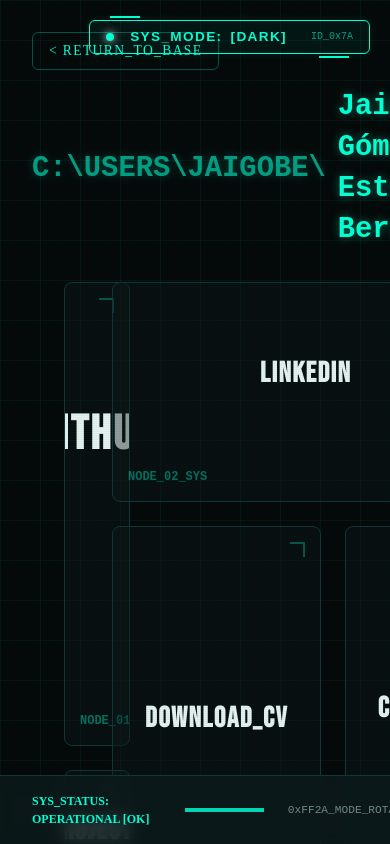
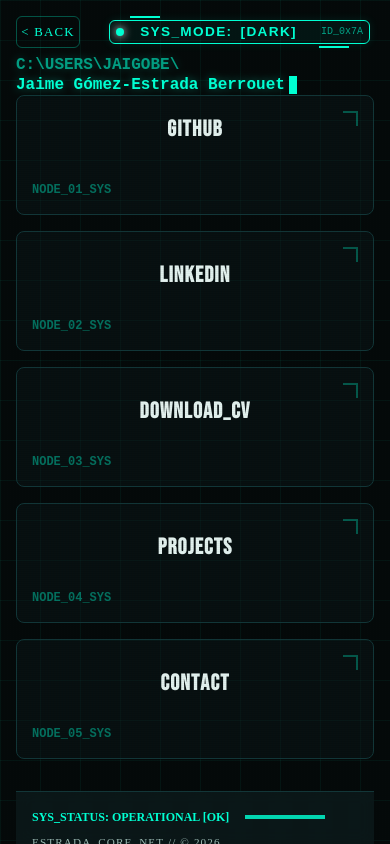
Before and after one commit to Jaime-GEB/Portfolio, a React (Vite) app: page /Portfolio/menu in a window 390 px wide. Built offline with nearby package versions, Linux system fonts and the light colour scheme; a web font is replaced by a local one.

Commit message:
enhancement: fully responsive

```diff
--- a/src/Router.tsx
+++ b/src/Router.tsx
@@ -9,7 +9,7 @@ const AppRouter = () => {
     return (
         <BrowserRouter basename="/Portfolio">
             <Routes>
-                <Route path="/Portfolio" element={<MainPage />} />
+                <Route path="/" element={<MainPage />} />
                 <Route path="/menu" element={<Menu />} />
             </Routes>
         </BrowserRouter>
--- a/src/components/main/ThemeSwitch.tsx
+++ b/src/components/main/ThemeSwitch.tsx
@@ -37,7 +37,7 @@ const ThemeToggle = () => {
                 display: "flex",
                 alignItems: "center",
                 gap: 2,
-                padding: "8px 16px",
+                padding: { xs: "3px 6px", sm: "8px 16px" },
                 border: "1px solid",
                 borderColor: "primary.main",
                 borderRadius: "6px",
--- a/src/modules/Menu/MenuContent.tsx
+++ b/src/modules/Menu/MenuContent.tsx
@@ -41,12 +41,13 @@ const MenuContent = () => {
             sx={{
                 position: 'relative',
                 width: '100%',
-                height: '100vh',
+                minHeight: '100vh',
                 backgroundColor: 'background.default',
-                p: 4,
+                p: { xs: 2, md: 4 },
                 display: 'flex',
                 flexDirection: 'column',
-                overflow: 'hidden',
+                overflowX: 'hidden',
+                overflowY: 'auto',
                 // Fondo con rejilla dinámico según el tema
                 backgroundImage: `
                     linear-gradient(${alpha(isDark ? theme.palette.primary.main : theme.palette.divider, 0.05)} 1px, transparent 1px),
@@ -78,11 +79,12 @@ const MenuContent = () => {
                         alignSelf: 'flex-start',
                         color: 'primary.main',
                         fontFamily: 'Doto',
-                        fontSize: '0.85rem',
+                        fontSize: { xs: '0.8rem', sm: '0.85rem' },
                         letterSpacing: '0.1em',
                         border: '1px solid',
                         borderColor: alpha(theme.palette.primary.main, 0.3),
-                        px: 2,
+                        px: { xs: 0.5, sm: 2 },
+                        py: { xs: 0.5, sm: 1 },
                         '&:hover': {
                             borderColor: 'primary.main',
                             backgroundColor: alpha(theme.palette.primary.main, 0.05),
@@ -90,28 +92,31 @@ const MenuContent = () => {
                         }
                     }}
                 >
-                    {"< RETURN_TO_BASE"}
+                    <Box component="span" sx={{ display: { xs: 'none', sm: 'inline' } }}>{"< RETURN_TO_BASE"}</Box>
+                    <Box component="span" sx={{ display: { xs: 'inline', sm: 'none' } }}>{"< BACK"}</Box>
                 </Button>
 
-                <Box sx={{ alignSelf: 'flex-start', mt: 1 }}>
+                <Box sx={{ alignSelf: 'flex-start', mt: { xs: 0, md: 1 }, width: '100%' }}>
                     <Typography
                         variant="body2"
                         sx={{
                             fontFamily: 'monospace',
                             color: 'primary.main',
-                            fontSize: '1.8rem',
+                            fontSize: { xs: '1rem', sm: '1.43rem', md: '1.8rem' },
                             display: 'flex',
                             alignItems: 'center',
+                            flexWrap: 'wrap',
                             fontWeight: 'bold',
-                            textShadow: isDark ? `0 0 10px ${alpha(theme.palette.primary.main, 0.4)}` : 'none'
+                            textShadow: isDark ? `0 0 10px ${alpha(theme.palette.primary.main, 0.4)}` : 'none',
+                            lineHeight: 1.2
                         }}
                     >
-                        <span style={{ marginRight: '12px', opacity: 0.6 }}>C:\USERS\JAIGOBE\</span>
-                        {displayText}
+                        <Box component="span" sx={{ opacity: 0.6, mr: 1 }}>C:\USERS\JAIGOBE\</Box>
+                        <Box component="span">{displayText}</Box>
                         <span style={{
                             display: 'inline-block',
-                            width: '10px',
-                            height: '1.2em',
+                            width: '8px',
+                            height: '1.1em',
                             backgroundColor: 'currentColor',
                             marginLeft: '4px',
                             opacity: showCursor ? 1 : 0
@@ -143,12 +148,13 @@ const MenuContent = () => {
             {/* Redesigned Footer System Status Bar */}
             <Box
                 sx={{
-                    position: 'absolute',
+                    position: { xs: 'relative', md: 'absolute' },
                     bottom: 0,
                     left: 0,
                     right: 0,
                     p: 2,
-                    px: 4,
+                    px: { xs: 2, md: 4 },
+                    mt: { xs: 4, md: 0 },
                     zIndex: 3,
                     display: 'flex',
                     flexDirection: 'column',
@@ -159,12 +165,18 @@ const MenuContent = () => {
                     backdropFilter: 'blur(8px)'
                 }}
             >
-                <Box sx={{ display: 'flex', justifyContent: 'space-between', alignItems: 'center' }}>
-                    <Box sx={{ display: 'flex', alignItems: 'center', gap: 3 }}>
+                <Box sx={{
+                    display: 'flex',
+                    flexDirection: { xs: 'column', sm: 'row' },
+                    justifyContent: 'space-between',
+                    alignItems: { xs: 'flex-start', sm: 'center' },
+                    gap: { xs: 1, sm: 0 }
+                }}>
+                    <Box sx={{ display: 'flex', alignItems: 'center', gap: { xs: 2, md: 3 }, flexWrap: 'wrap' }}>
                         <Typography sx={{ fontFamily: 'Datatype', fontSize: '0.75rem', color: 'primary.main', fontWeight: 'bold' }}>
                             SYS_STATUS: OPERATIONAL [OK]
                         </Typography>
-                        <Box sx={{ width: 120 }}>
+                        <Box sx={{ width: { xs: 80, sm: 120 } }}>
                             <LinearProgress
                                 variant="determinate"
                                 value={100}
@@ -176,7 +188,13 @@ const MenuContent = () => {
                                 }}
                             />
                         </Box>
-                        <Typography sx={{ fontFamily: 'monospace', fontSize: '0.7rem', color: 'text.secondary', opacity: 0.7 }}>
+                        <Typography sx={{
+                            fontFamily: 'monospace',
+                            fontSize: '0.7rem',
+                            color: 'text.secondary',
+                            opacity: 0.7,
+                            display: { xs: 'none', md: 'block' }
+                        }}>
                             0xFF2A_MODE_ROTATION_LIT
                         </Typography>
                     </Box>
@@ -184,12 +202,12 @@ const MenuContent = () => {
                     <Typography
                         sx={{
                             fontFamily: 'Datatype',
-                            fontSize: '0.75rem',
+                            fontSize: '0.7rem',
                             color: 'text.secondary',
                             letterSpacing: '0.1em'
                         }}
                     >
-                        ESTRADA_CORE_NET // v1.0.5 // © 2026
+                        ESTRADA_CORE_NET // © 2026
                     </Typography>
                 </Box>
             </Box>
--- a/src/modules/Menu/components/MenuGrid.tsx
+++ b/src/modules/Menu/components/MenuGrid.tsx
@@ -1,5 +1,5 @@
 import { useState, useEffect } from 'react';
-import { Box, Typography, Paper, Link, useTheme, alpha } from '@mui/material';
+import { Box, Typography, Paper, Link, useTheme, alpha, useMediaQuery } from '@mui/material';
 import { motion, AnimatePresence } from 'framer-motion';
 import cvPdf from '../../../../src/utils/Jaime Gómez-Estrada _ Full Stack Developer.pdf';
 import { useGlitchText } from '../../../hooks/useGlitchText';
@@ -14,12 +14,20 @@ const INITIAL_ITEMS = [
 ];
 
 // Áreas desiguales del grid (ampliadas)
-const GRID_AREAS = [
+const GRID_AREAS_DESKTOP = [
     { gridArea: '1 / 1 / 3 / 3' }, // Grande 2x2
     { gridArea: '1 / 3 / 2 / 5' }, // Horizontal 2x1
     { gridArea: '2 / 3 / 4 / 4' }, // Vertical 1x2
     { gridArea: '3 / 1 / 4 / 3' }, // Horizontal 2x1
     { gridArea: '2 / 4 / 4 / 5' }, // Vertical 1x2
+];
+
+const GRID_AREAS_MOBILE = [
+    { gridArea: 'auto' },
+    { gridArea: 'auto' },
+    { gridArea: 'auto' },
+    { gridArea: 'auto' },
+    { gridArea: 'auto' },
 ];
 
 interface MenuItem {
@@ -29,12 +37,28 @@ interface MenuItem {
     desc: string;
 }
 
-const MenuGridItem = ({ item, index, isDark, theme }: { item: MenuItem, index: number, isDark: boolean, theme: any }) => {
+const MenuGridItem = ({ item, index, isDark, theme, isMobile }: { item: MenuItem, index: number, isDark: boolean, theme: any, isMobile: boolean }) => {
     const {
         renderGlitchedText,
         handleMouseEnter,
         handleMouseLeave
     } = useGlitchText(item.label);
+
+    let labelFontSize = '1.8rem';
+    if (isMobile) {
+        labelFontSize = '1.4rem';
+    } else if (index === 0) {
+        labelFontSize = '3rem';
+    }
+
+    let labelMinHeight = '2.2rem';
+    if (isMobile) {
+        labelMinHeight = 'auto';
+    } else if (index === 0) {
+        labelMinHeight = '3.5rem';
+    }
+
+    const labelMarginBottom = isMobile ? 1 : 2;
 
     return (
         <motion.div
@@ -46,7 +70,10 @@ const MenuGridItem = ({ item, index, isDark, theme }: { item: MenuItem, index: n
                 layout: { type: "spring", stiffness: 200, damping: 25 },
                 opacity: { duration: 0.5 }
             }}
-            style={{ ...GRID_AREAS[index], display: 'flex' }}
+            style={{
+                ...(isMobile ? GRID_AREAS_MOBILE[index] : GRID_AREAS_DESKTOP[index]),
+                display: 'flex'
+            }}
         >
             <Paper
                 elevation={0}
@@ -68,7 +95,8 @@ const MenuGridItem = ({ item, index, isDark, theme }: { item: MenuItem, index: n
                     flexDirection: 'column',
                     justifyContent: 'center',
                     alignItems: 'center',
-                    p: 4,
+                    p: { xs: 2.5, sm: 3, md: 4 },
+                    minHeight: { xs: '120px', md: '100%' },
                     cursor: 'pointer',
                     overflow: 'hidden',
                     position: 'relative',
@@ -101,13 +129,13 @@ const MenuGridItem = ({ item, index, isDark, theme }: { item: MenuItem, index: n
                     className="item-label"
                     variant="h2"
                     sx={{
-                        fontSize: index === 0 ? '3rem' : '1.8rem',
+                        fontSize: labelFontSize,
                         textAlign: 'center',
                         transition: 'all 0.4s ease',
                         color: 'text.primary',
-                        mb: 2,
+                        mb: labelMarginBottom,
                         fontWeight: 'bold',
-                        minHeight: index === 0 ? '3.5rem' : '2.2rem',
+                        minHeight: labelMinHeight,
                         display: 'flex',
                         alignItems: 'center',
                         justifyContent: 'center'
@@ -154,6 +182,7 @@ const MenuGridItem = ({ item, index, isDark, theme }: { item: MenuItem, index: n
 
 const MenuGrid = () => {
     const theme = useTheme();
+    const isMobile = useMediaQuery(theme.breakpoints.down('md'));
     const isDark = theme.palette.mode === 'dark';
     const [items, setItems] = useState(INITIAL_ITEMS);
 
@@ -177,12 +206,12 @@ const MenuGrid = () => {
         <Box
             sx={{
                 display: 'grid',
-                gridTemplateColumns: 'repeat(4, 1fr)',
-                gridTemplateRows: 'repeat(3, 220px)',
-                gap: 3,
+                gridTemplateColumns: { xs: '1fr', sm: '1fr 1fr', md: 'repeat(4, 1fr)' },
+                gridTemplateRows: { xs: 'auto', md: 'repeat(3, 220px)' },
+                gap: { xs: 2, md: 3 },
                 width: '100%',
                 maxWidth: '1200px',
-                padding: 4
+                padding: { xs: 0, sm: 2, md: 4 }
             }}
         >
             <AnimatePresence mode="popLayout">
@@ -193,6 +222,7 @@ const MenuGrid = () => {
                         index={index}
                         isDark={isDark}
                         theme={theme}
+                        isMobile={isMobile}
                     />
                 ))}
             </AnimatePresence>
```
Also changed, not shown: src/modules/MainPage/MainPageContent.tsx (+12 -4 lines), 9 other files (tests, documents, lock files or other folders).
